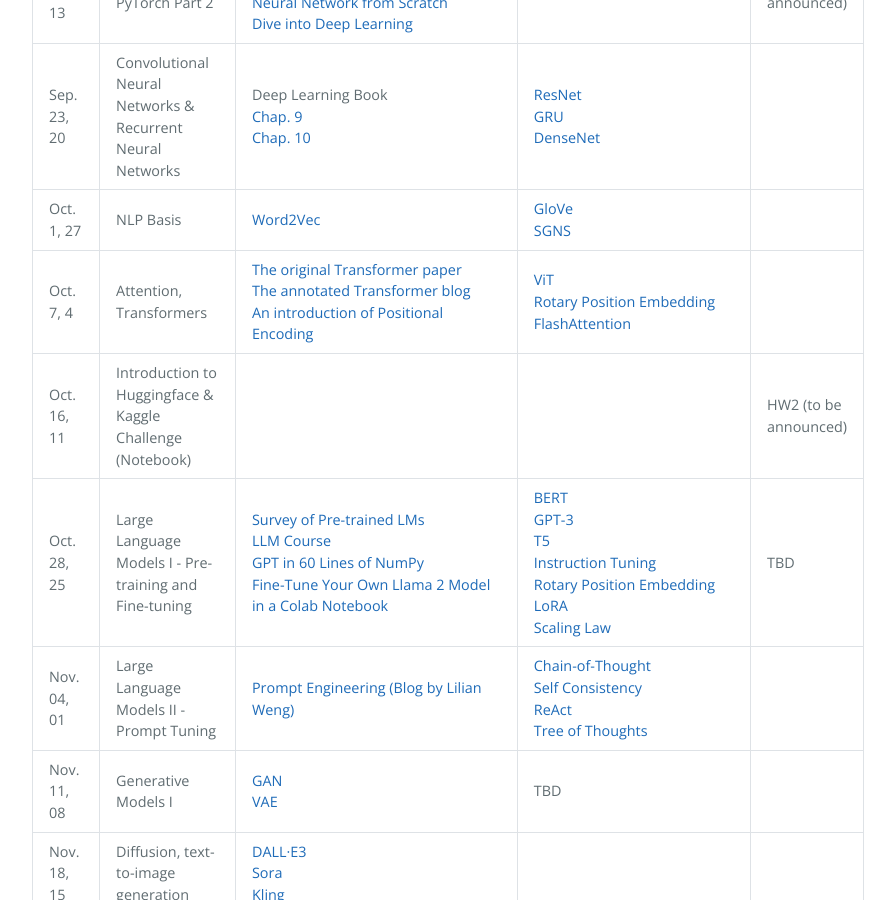
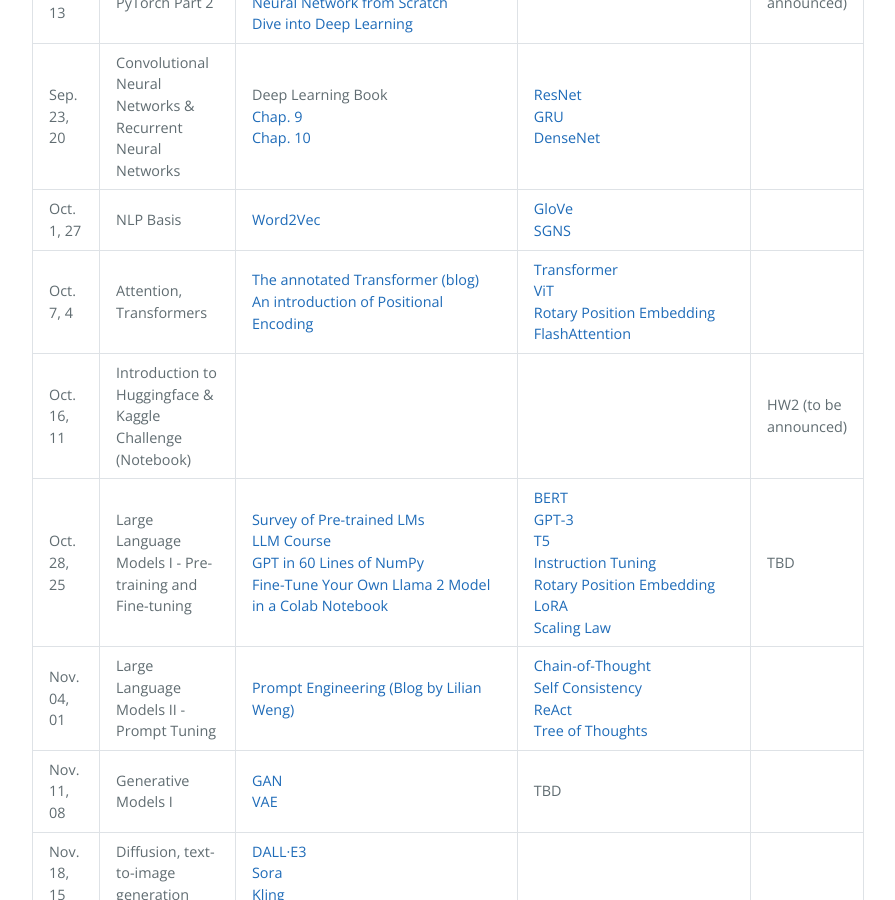
Before and after one commit to DeepGraphLearning/MATH60630A_2024A, a Jekyll site: the page built from schedule.md, in a window 1280 px wide and 900 px high, scrolled down 848 px. Shown: the whole window, without its empty margins (192-1087 px from the left). Built offline with Jekyll 4.4.1, drawn with Linux system fonts in a browser that asks for light colours.

Commit message:
[v2 Week2, References] update

```diff
--- a/schedule.md
+++ b/schedule.md
@@ -90,13 +90,13 @@ schedule:
       - name: Attention, Transformers
     #        url: https://www.dropbox.com/s/bjxvre1d3w30iqj/Week5-DL4NLP-part1.pdf?dl=0
     readings:
-      - name: The original Transformer paper
-        url: https://papers.nips.cc/paper/7181-attention-is-all-you-need.pdf
-      - name: The annotated Transformer blog
+      - name: The annotated Transformer (blog)
         url: https://nlp.seas.harvard.edu/annotated-transformer/
       - name: An introduction of Positional Encoding
         url: https://machinelearningmastery.com/a-gentle-introduction-to-positional-encoding-in-transformer-models-part-1/
     references:
+      - name: Transformer
+        url: https://papers.nips.cc/paper/7181-attention-is-all-you-need.pdf
       - name: ViT
         url: https://arxiv.org/abs/2010.11929
       - name: Rotary Position Embedding
```
